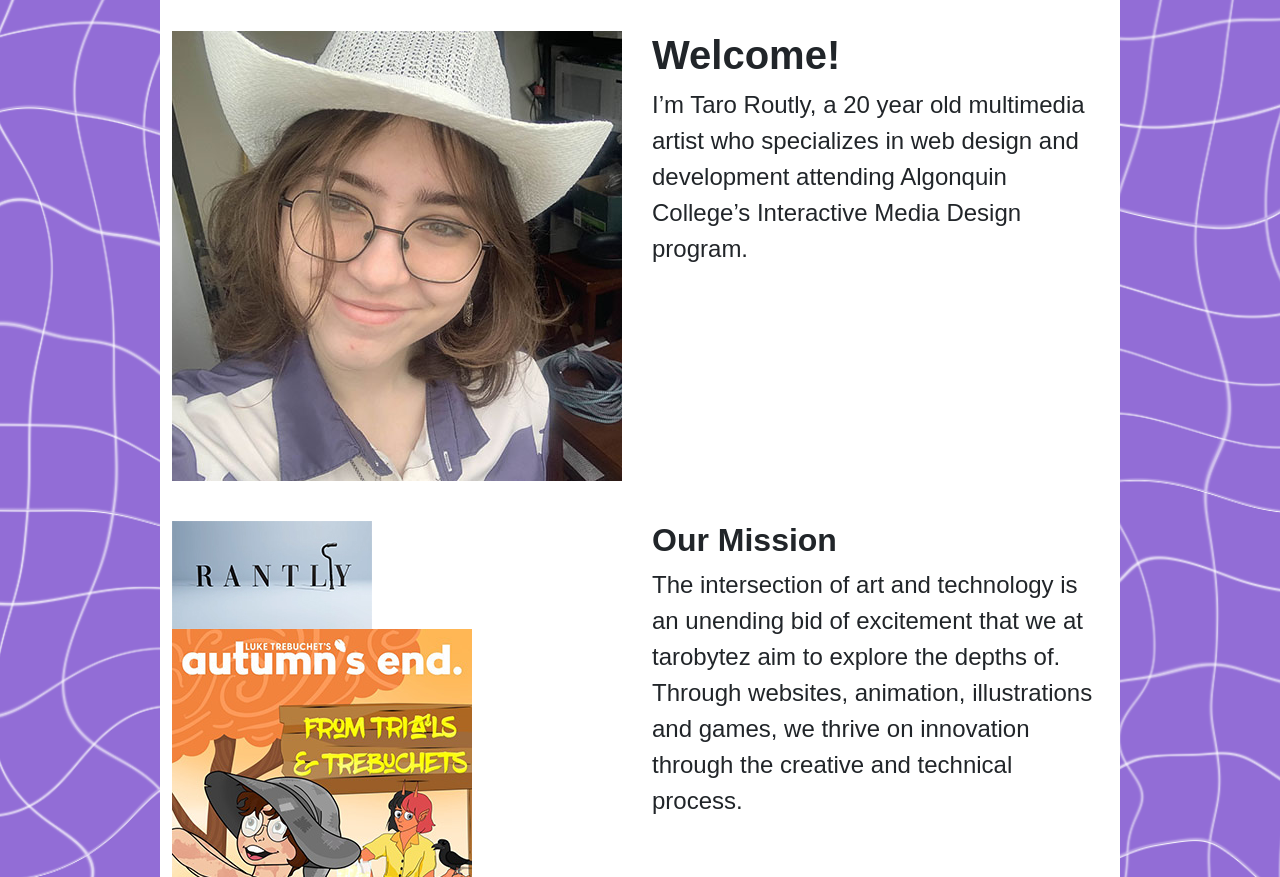
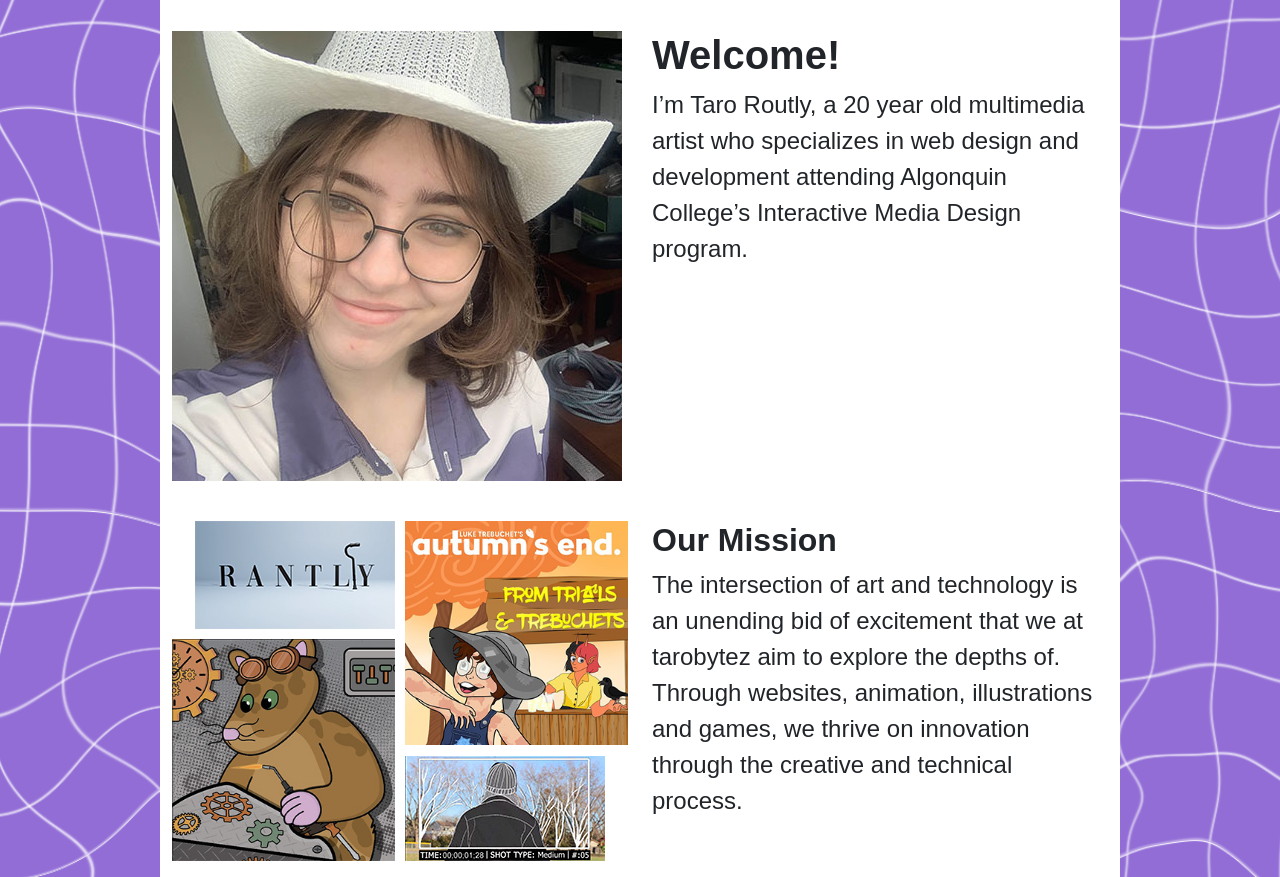
Before and after one commit to rout0052/mtm6201_final, a plain HTML site: page index.html in a window 1280 px wide. Shown: the part 75-952 px from the top of the page. Drawn offline with nearby package versions, Linux system fonts and the light colour scheme; a web font is replaced by a local one.

Commit message:
Adds image masonry to mission section

```diff
--- a/css/style.css
+++ b/css/style.css
@@ -100,6 +100,35 @@ section#mission {
     text-align: center;
 }
 
+section#mission div.masonry {
+    display:grid;
+    grid-template-areas:  'rantly rantly autumns autumns'
+                          'rylan rylan autumns autumns'
+                          'rylan rylan autumns autumns'
+                          'rylan rylan board board';
+    gap:10px;
+    margin-bottom: 20px;
+}
+
+section#mission div.masonry .brick:nth-child(1) {
+    grid-area:rantly;
+    justify-self: right;
+}
+
+section#mission div.masonry .brick:nth-child(2) {
+    grid-area:autumns;
+    justify-self: left;
+}
+section#mission div.masonry .brick:nth-child(3) {
+    grid-area:rylan;
+    justify-self: right;
+}
+section#mission div.masonry .brick:nth-child(4) {
+    grid-area:board;
+    justify-self: left;
+    align-self:self-start;
+}
+
 /* HOMEPAGE: PORTFOLIO BLURB */
 
 section#portfolio-blurb {
@@ -177,12 +206,11 @@ footer div.socials {
 
 
 }
+
 footer div.socials a {
     padding: 10px;
 
 }
-
-
 
 ul.unstyled {
     list-style-type: none;
@@ -239,6 +267,7 @@ footer .bytez-logo {
 @media screen and (min-width: 768px) {
     body {
         background-image: url("/images/general-assets/background.png");
+        background-attachment: fixed;
     }
     .wrapper {
         width: 75%;
@@ -259,4 +288,16 @@ footer .bytez-logo {
         grid-column: 1 / span 2;
     }
 
+    /* section#mission div.masonry {
+        grid-auto-rows: auto;
+        grid-template-areas:  'rantly rantly autumns autumns'
+                              'rantly rantly autumns autumns'
+                              'rylan rylan board board'
+                              'rylan rylan board board';
+
+    } */
+
+    footer .bytez-logo {
+        height:50px;
+    }
 }
```
